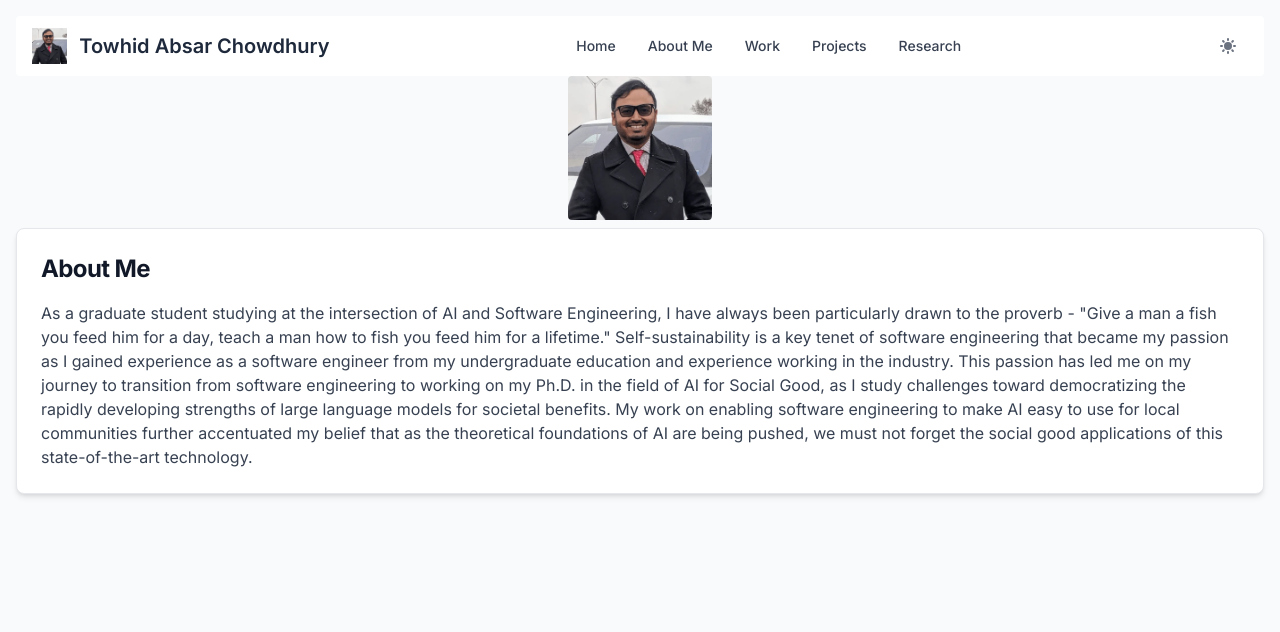
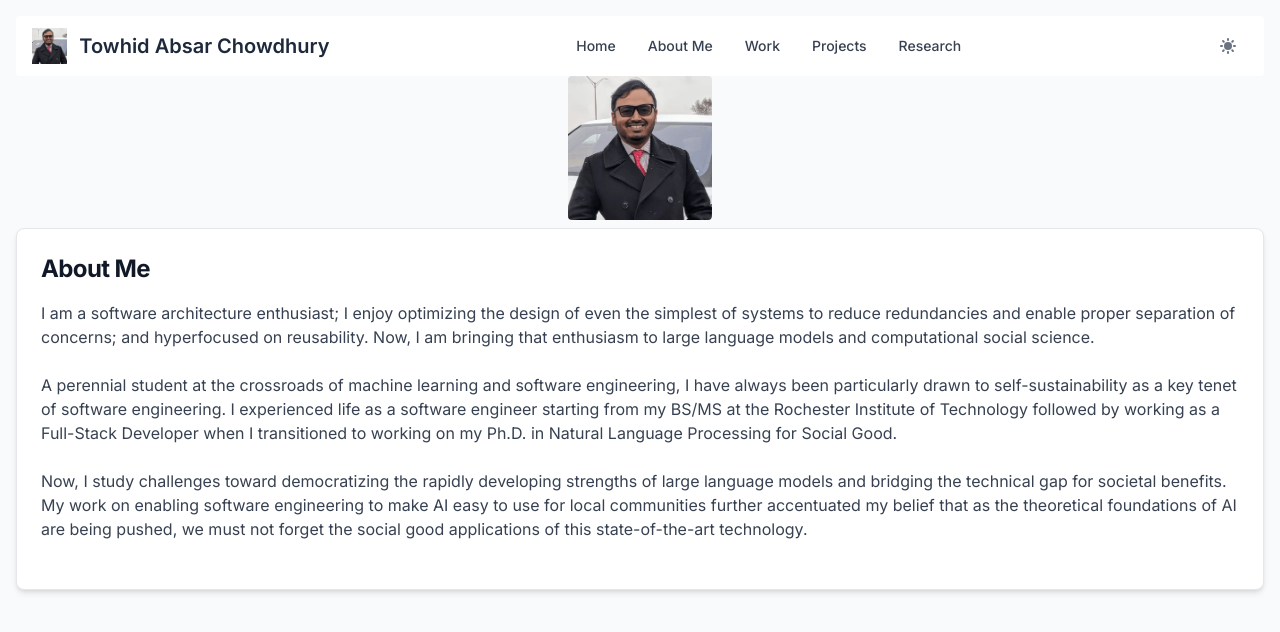
Before and after one commit to towhidabsar/towhidabsar.github.io, a Next.js app: page /portfolio/about in a window 1280 px wide. Shown: the top 632 px of the page. Built offline with nearby package versions, Linux system fonts and the light colour scheme.

Commit message:
update about page

```diff
--- a/src/app/portfolio/about/page.tsx
+++ b/src/app/portfolio/about/page.tsx
@@ -13,10 +13,16 @@ export default function About() {
             About Me
         </h5>
         <p className="font-normal text-gray-700 dark:text-gray-400">
-            As a graduate student studying at the intersection of AI and Software Engineering, I have always been particularly drawn to the proverb - "Give a man a fish you feed him for a day, teach a man how to fish you feed him for a lifetime."
-
-            Self-sustainability is a key tenet of software engineering that became my passion as I gained experience as a software engineer from my undergraduate education and experience working in the industry. This passion has led me on my journey to transition from software engineering to working on my Ph.D. in the field of AI for Social Good, as I study challenges toward democratizing the rapidly developing strengths of large language models for societal benefits.
-            My work on enabling software engineering to make AI easy to use for local communities further accentuated my belief that as the theoretical foundations of AI are being pushed, we must not forget the social good applications of this state-of-the-art technology.
+            I am a software architecture enthusiast; I enjoy optimizing the design of even the simplest of systems to reduce redundancies and enable proper separation of concerns; and hyperfocused on reusability. Now, I am bringing that enthusiasm to large language models and computational social science.
+            <br></br>
+            <br></br>
+            A perennial student at the crossroads of machine learning and software engineering, I have always been particularly drawn to self-sustainability as a key tenet of software engineering.
+            I experienced life as a software engineer starting from my BS/MS at the Rochester Institute of Technology followed by working as a Full-Stack Developer when I transitioned to working on my Ph.D. in Natural Language Processing for Social Good.
+            <br></br>
+            <br></br>
+            Now, I study challenges toward democratizing the rapidly developing strengths of large language models and bridging the technical gap for societal benefits. My work on enabling software engineering to make AI easy to use for local communities further accentuated my belief that as the theoretical foundations of AI are being pushed, we must not forget the social good applications of this state-of-the-art technology.
+            <br></br>
+            <br></br>
         </p>
         </Card>
         </div>
```
